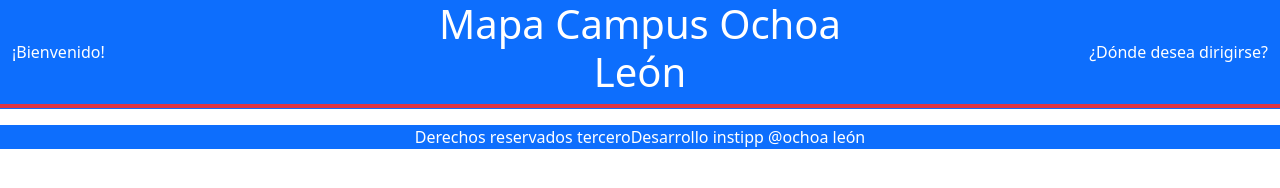
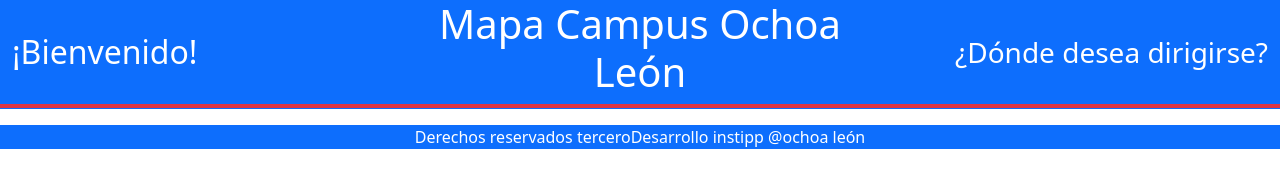
Before and after one commit to Emig21/mapaINSTIPP, a website: page index.html in a window 1280 px wide. Drawn offline with nearby package versions, Linux system fonts and the light colour scheme.

Commit message:
seguimos

```diff
--- a/index.html
+++ b/index.html
@@ -11,13 +11,13 @@
     <section class="container-fluid">
             <div class="row justify-content-between align-items-center text-bg-primary">
                 <div class="col-12 col-lg-4 text-lg-start text-center mb-2 mb-lg-0">
-                    <span class="navbar-brand">¡Bienvenido!</span>
+                    <span class="navbar-brand fs-2">¡Bienvenido!</span>
                 </div>
                 <div class="col-12 col-lg-4 text-center mb-2 mb-lg-0">
                     <h1>Mapa Campus Ochoa León</h1>
                 </div>
                 <div class="col-12 col-lg-4 text-lg-end text-center">
-                    <span class="navbar-brand">¿Dónde desea dirigirse?</span>
+                    <span class="navbar-brand fs-3">¿Dónde desea dirigirse?</span>
                 </div>
             </div>
     </section>
```
